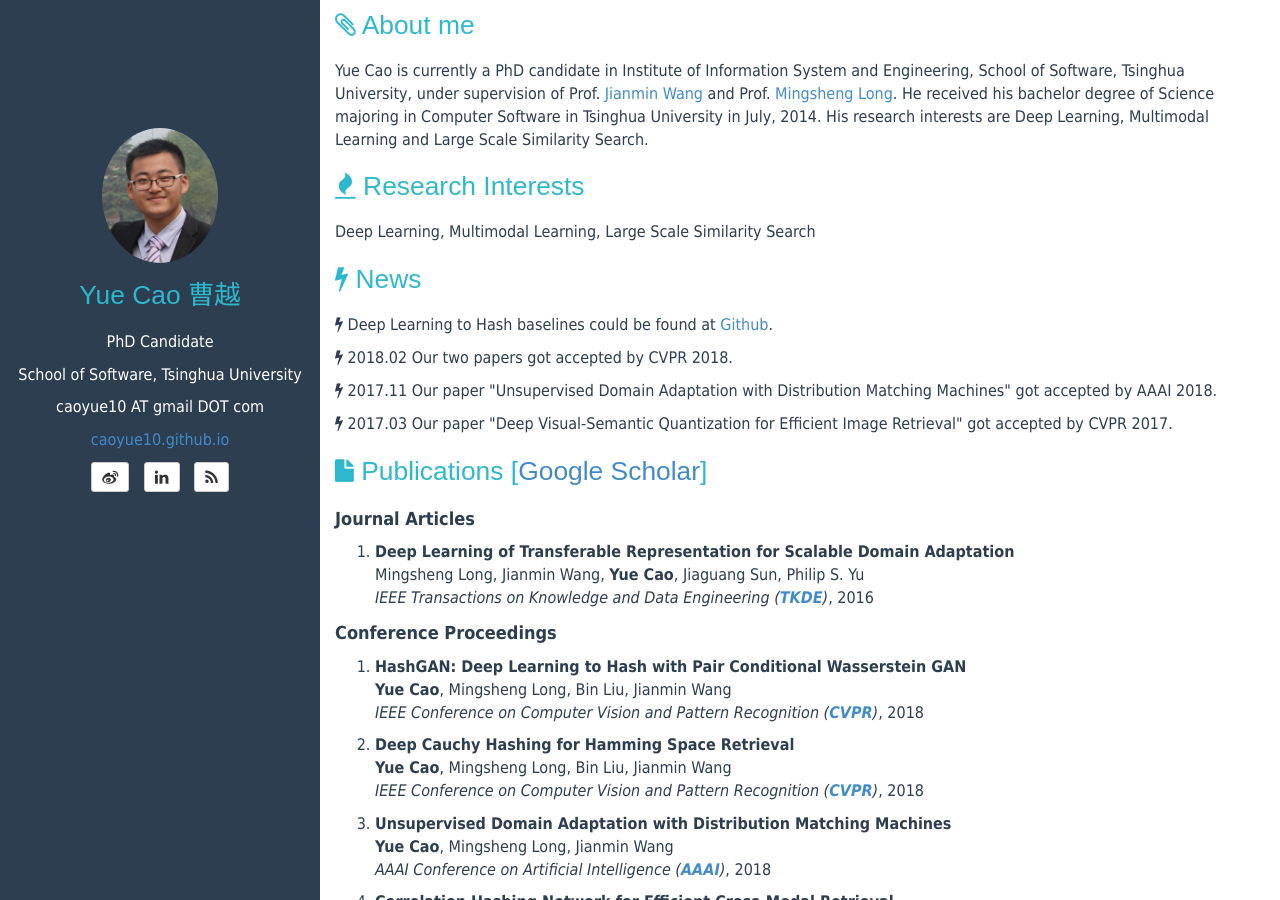
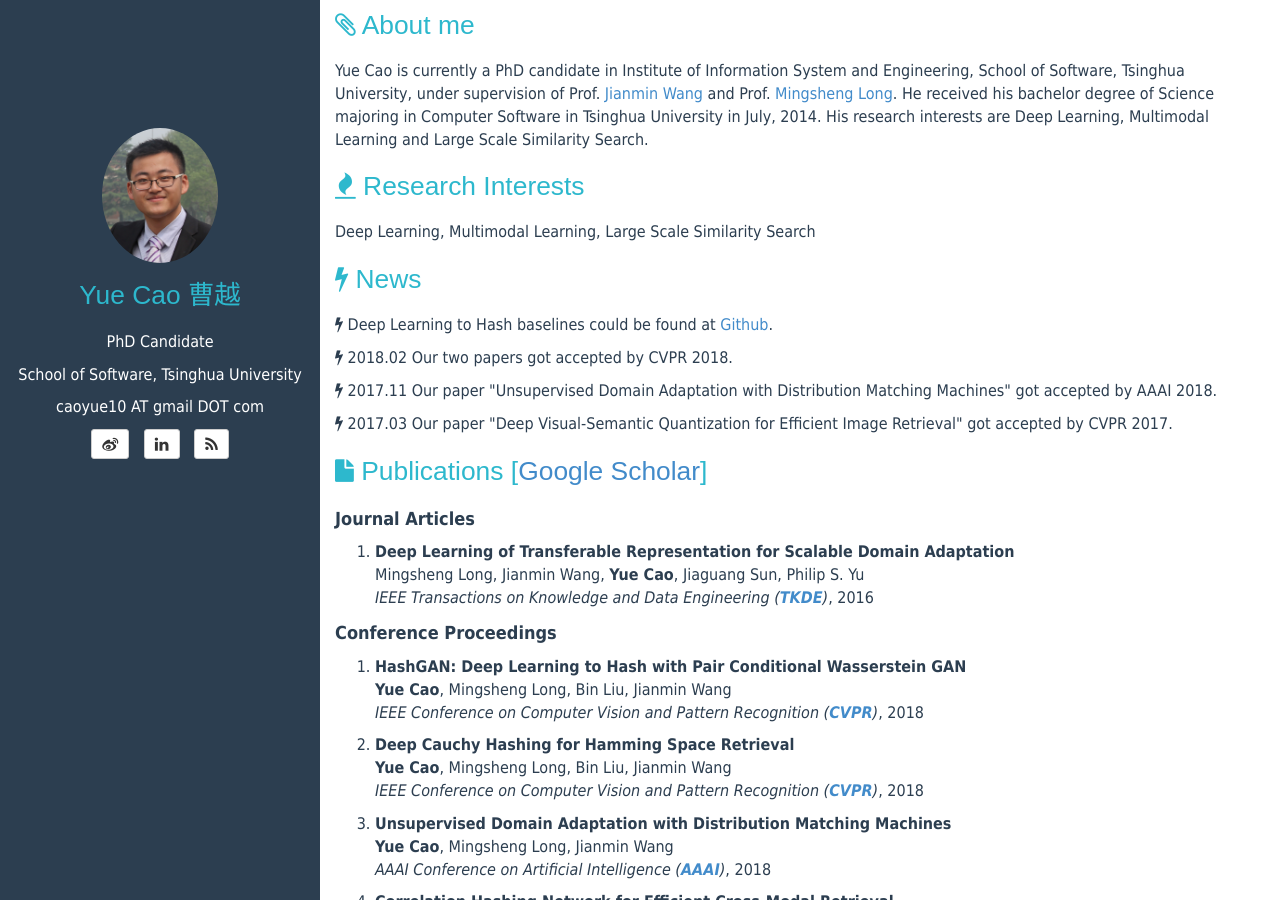
Before and after one commit to caoyue10/caoyue10.github.io, a Jekyll site: the page built from index.html, in a window 1280 px wide and 900 px high. Built offline with Jekyll 4.4.1, drawn with Linux system fonts in a browser that asks for light colours; the list of posts is cut into pages by our own code.

Commit message:
Update sidebar.html

```diff
--- a/_includes/sidebar.html
+++ b/_includes/sidebar.html
@@ -8,7 +8,6 @@
     <!--<div class="text-center"><a href="http://www.thss.tsinghua.edu.cn/">School of Software</a>, <a href="http://www.tsinghua.edu.cn/publish/newthu/index.html">Tsinghua University</a></div>-->
     <p class="text-center">School of Software, Tsinghua University</p>
     <p class="text-center">caoyue10 AT gmail DOT com</p>
-    <p class="text-center"><a href="{{ site.BASE_PATH }}/">{{ site.title }}</a></p>
 </header>
 
 {% if site.author.bio %}
```
